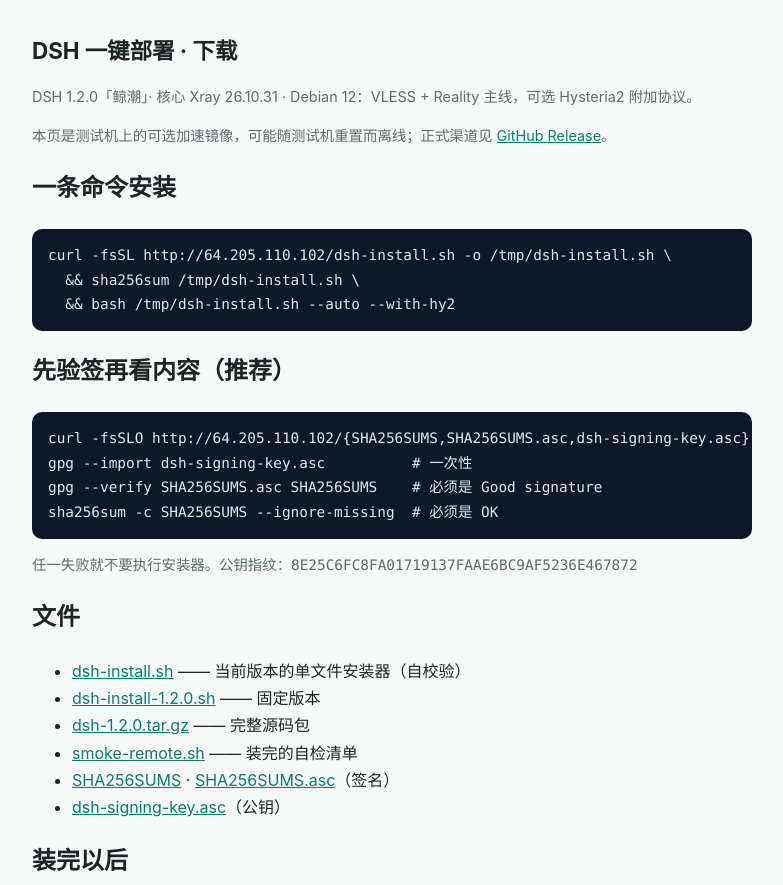
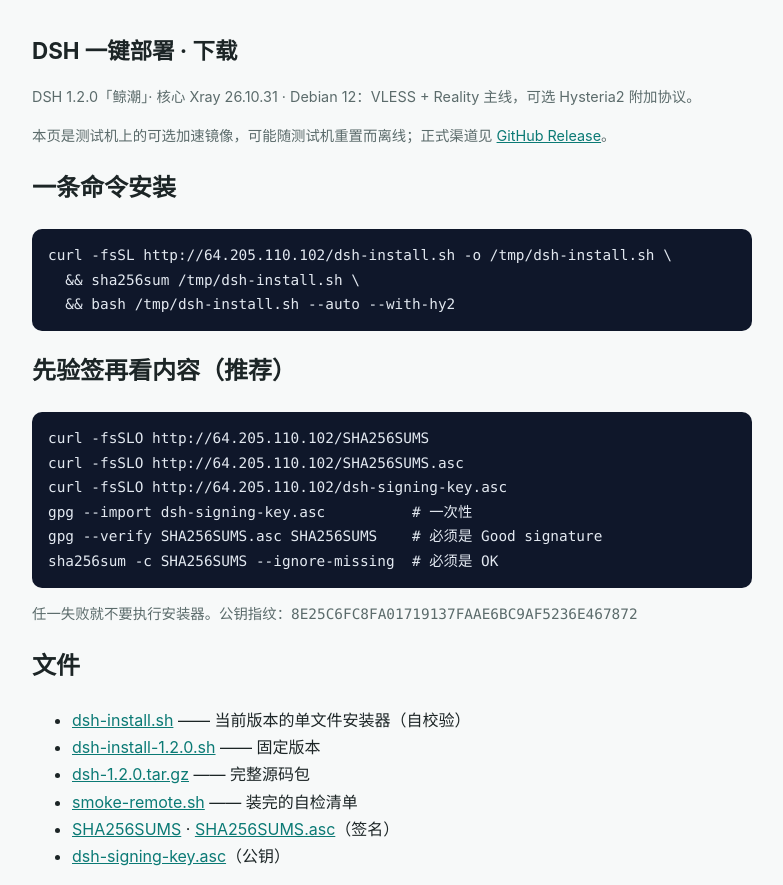
Before and after one commit to cc520go/dsh-deploy, a plain HTML site: page tools/mirror/index.html in a window 1280 px wide. Shown: the top 885 px of the page, without its empty margins (248-1031 px from the left). Drawn offline with Linux system fonts and the light colour scheme.

Commit message:
docs: download each signature file separately
curl -O applies to one URL only, so the combined
  curl -fsSLO base/SHA256SUMS base/SHA256SUMS.asc base/dsh-signing-key.asc
saved only SHA256SUMS and printed the other two; gpg --import then
failed on a clean machine. Split into one curl per file in README and
the mirror page.

```diff
--- a/tools/mirror/index.html
+++ b/tools/mirror/index.html
@@ -24,7 +24,9 @@
   &amp;&amp; sha256sum /tmp/dsh-install.sh \
   &amp;&amp; bash /tmp/dsh-install.sh --auto --with-hy2</pre>
 <h2>先验签再看内容（推荐）</h2>
-<pre>curl -fsSLO http://64.205.110.102/{SHA256SUMS,SHA256SUMS.asc,dsh-signing-key.asc}
+<pre>curl -fsSLO http://64.205.110.102/SHA256SUMS
+curl -fsSLO http://64.205.110.102/SHA256SUMS.asc
+curl -fsSLO http://64.205.110.102/dsh-signing-key.asc
 gpg --import dsh-signing-key.asc          # 一次性
 gpg --verify SHA256SUMS.asc SHA256SUMS    # 必须是 Good signature
 sha256sum -c SHA256SUMS --ignore-missing  # 必须是 OK</pre>
```
Also changed, not shown: 1 other file.
